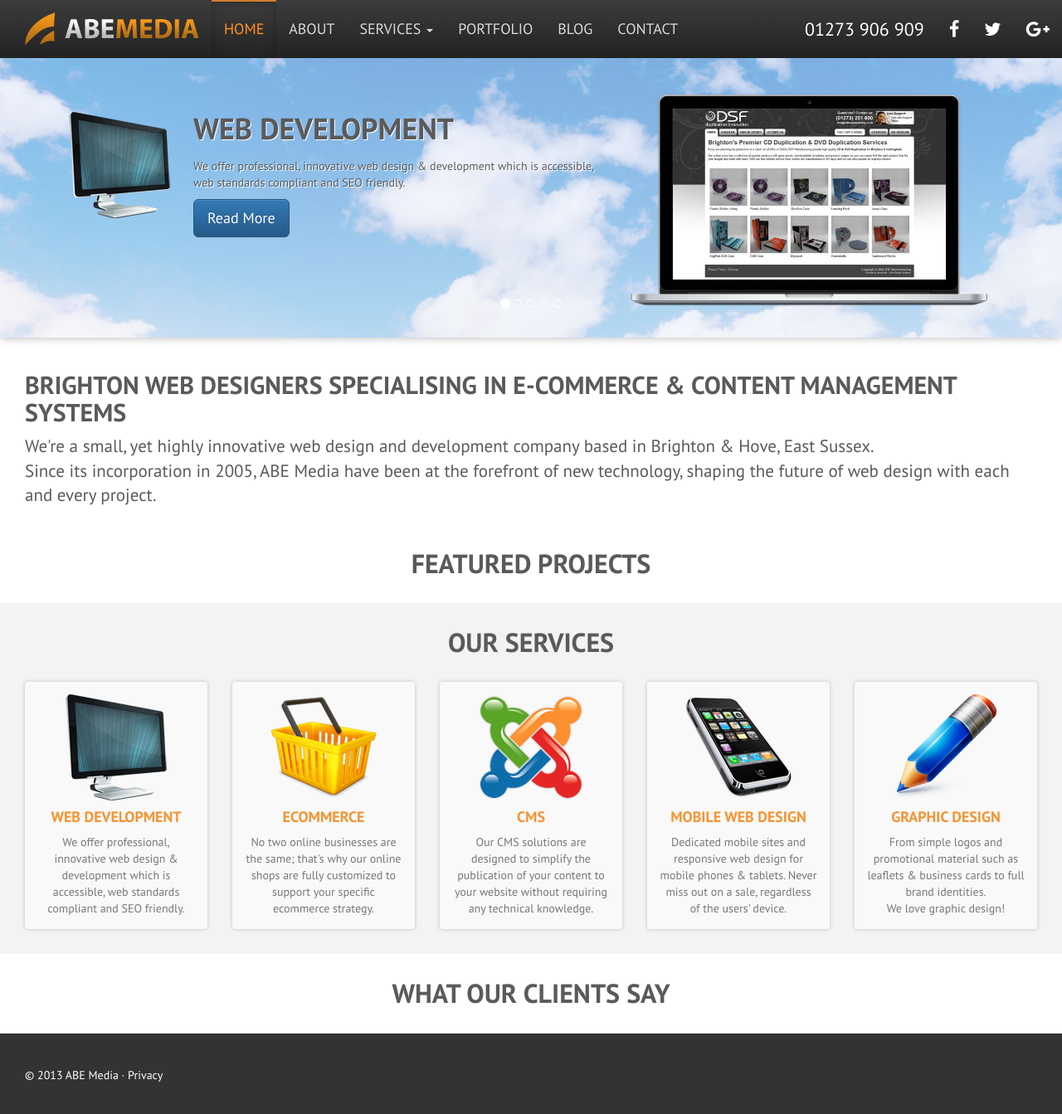
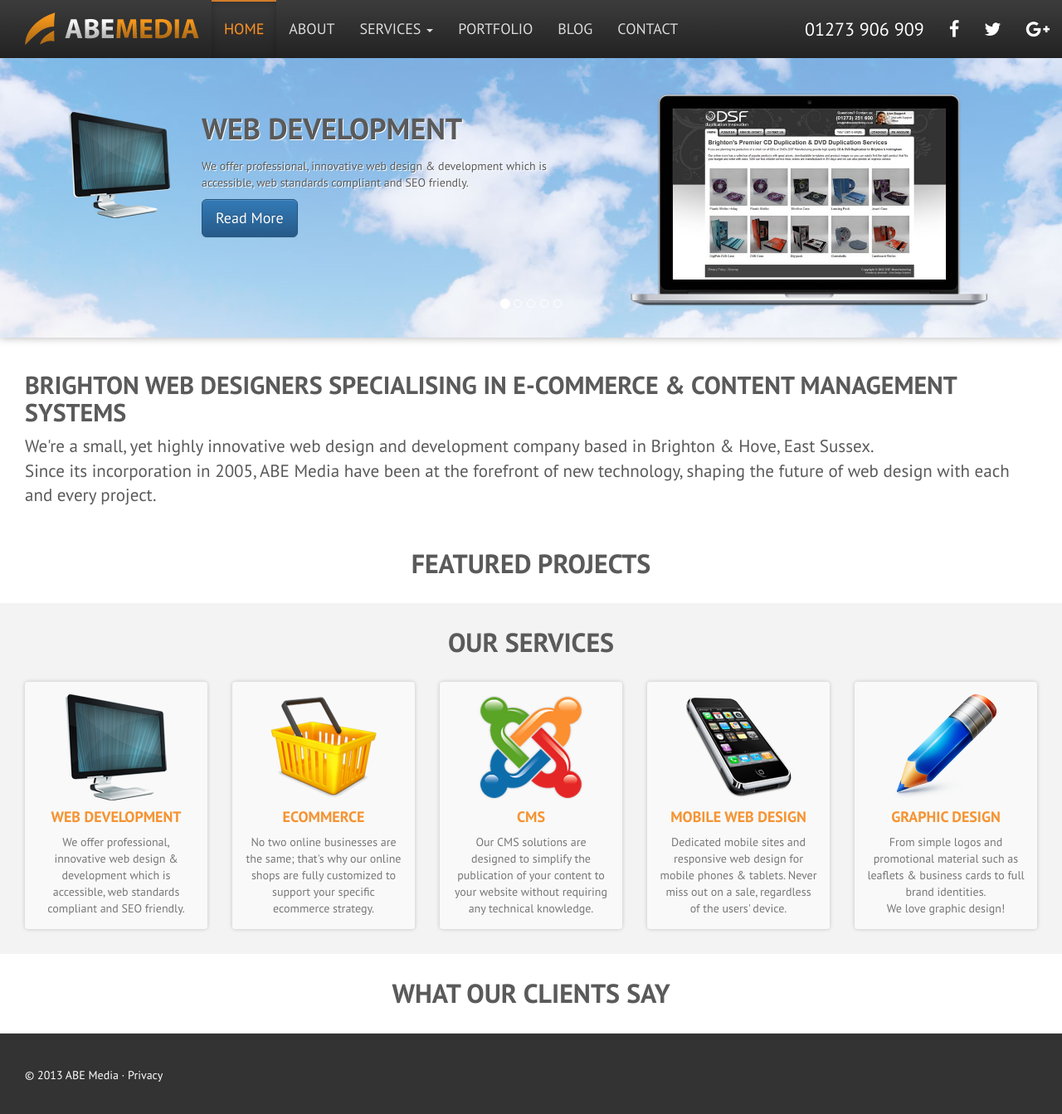
Before and after one commit to abemedia/abemedia.github.io, a Jekyll site: the page built from index.md, in a window 1280 px wide and 1346 px high. Shown: the top 1343 px of the window at 83% size. Built offline with Jekyll 4.4.1, drawn with Linux system fonts in a browser that asks for light colours; nearby versions of some CDN libraries.

Commit message:
Update style.css

```diff
--- a/css/style.css
+++ b/css/style.css
@@ -25,31 +25,6 @@
 	font-family: "PT Sans","Helvetica Neue",Helvetica,Arial,sans-serif;
 	text-transform: uppercase;
 	font-weight: bold;
-}
-#carousel {
-	background: url(../images/bg.jpg) no-repeat center top #f9f9f9;
-	text-shadow: #fff 1px 1px 0px;
-	-webkit-box-shadow: 0 0 10px rgba(0, 0, 0, 0.3);
-	box-shadow: 0 0 10px rgba(0, 0, 0, 0.3);
-}
-#carousel .item {
-	padding: 30px 50px;
-}
-#carousel .item h1, #carousel .item .h1 {
-	margin: 0 0 15px;
-}
-#carousel .media .pull-left{
-	margin-right: 15px;
-}
-@media (max-width: 768px){
-	#carousel .media .pull-left{
-		display: none;
-	}
-}
-@media (min-width:1920px){
-	#carousel {
-		background-size: 100% auto;
-	}
 }
 .module-title {
 	text-align: center;
@@ -245,6 +220,34 @@
 	}
 }
 
+/* Carousel
+-------------------------------------------------- */
+#carousel {
+	background: url(../images/bg.jpg) no-repeat center top #f9f9f9;
+	text-shadow: #fff 1px 1px 0px;
+	-webkit-box-shadow: 0 0 10px rgba(0, 0, 0, 0.3);
+	box-shadow: 0 0 10px rgba(0, 0, 0, 0.3);
+}
+#carousel .item h1, #carousel .item .h1 {
+	margin: 0 0 15px;
+}
+#carousel .media .pull-left {
+	margin-right: 15px;
+}
+@media (min-width:992px) {
+	#carousel .media .pull-left {
+		margin-right: 25px;
+	}
+	#carousel .item {
+		padding: 30px 50px;
+	}
+}
+@media (min-width:1920px) {
+	#carousel {
+		background-size: 100% auto;
+	}
+}
+
 /* Navlist
 -------------------------------------------------- */
 .nav-list>li>a:hover,
```
